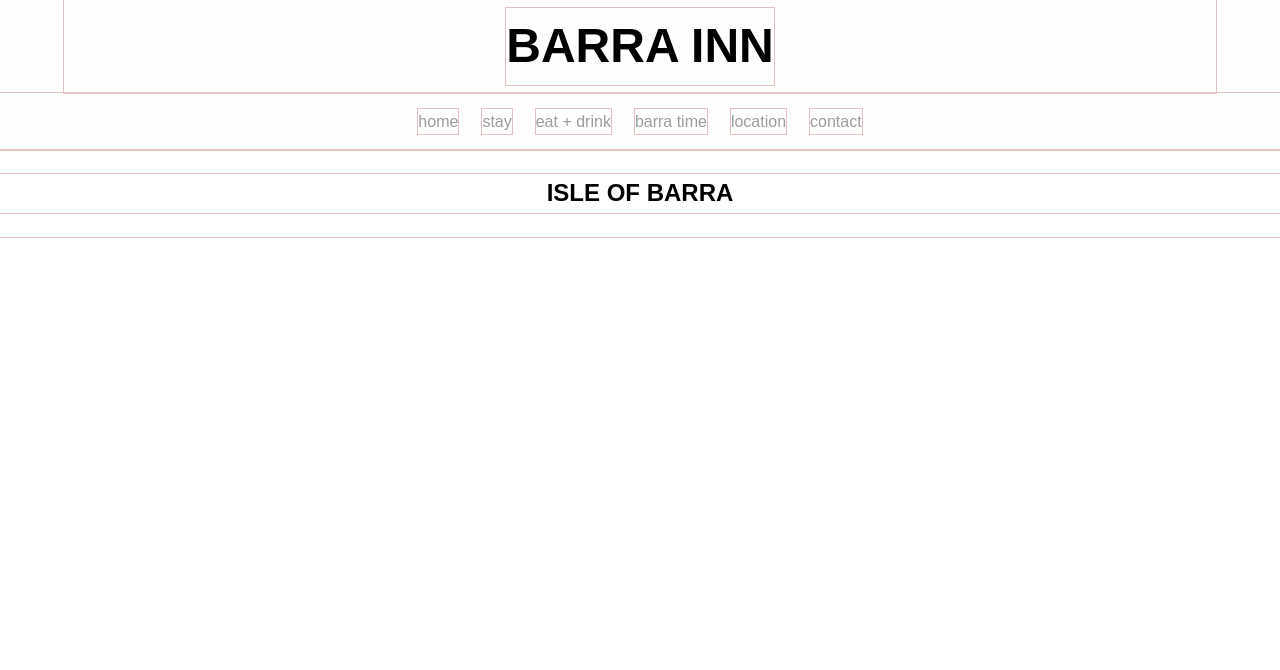
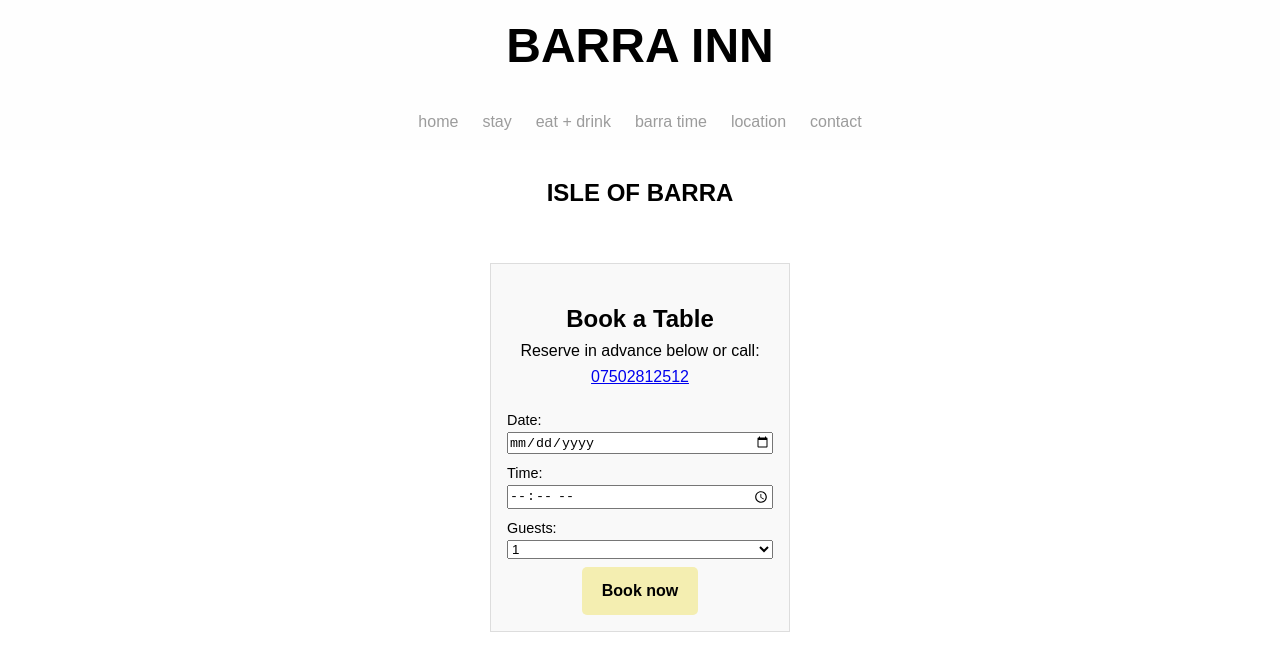
Before and after one commit to Anicaaa/barra-inn, a plain HTML site: page eatdrink.html in a window 1280 px wide. Drawn offline with Linux system fonts and the light colour scheme.

Commit message:
Book a Table Added

```diff
--- a/eatdrink.css
+++ b/eatdrink.css
@@ -2,7 +2,6 @@
     box-sizing: border-box;
     margin: 0;
     padding: 0;
-    outline: 1px solid rgb(228, 194, 194);
 }
 
 body,
@@ -105,6 +104,66 @@ html {
     color: #000000;
 }
 
+/* Reservation Box */
+
+.wrapper {
+    display: flex;
+    justify-content: center;
+    margin: 50px 0;
+}
+
+.reservation-widget {
+    background: #f9f9f9;
+    border: 1px solid #ddd;
+    padding: 16px;
+    max-width: 300px;
+    font-family: sans-serif;
+}
+
+.reservation-widget h2 {
+    margin-top: 0;
+}
+
+.reservation-widget form {
+    display: grid;
+    grid-gap: 8px;
+}
+
+.reservation-widget label {
+    font-size: 0.9em;
+    display: flex;
+    flex-direction: column;
+}
+
+.reservation-widget button {
+    display: block;
+    margin: 0 auto;
+    background: rgb(244, 238, 177);
+    color: #000;
+    border: none;
+    padding: 15px 20px;
+    text-decoration: none;
+    border-radius: 5px;
+    transition: background-color 0.3s ease;
+    font-size: 1rem;
+    font-weight: bold;
+}
+
+.reservation-widget button:hover {
+    background-color: rgb(255, 251, 206);
+}
+
+.reservation-widget .alt {
+    margin-top: 12px;
+    font-size: 0.85em;
+    color: #666;
+}
+
+.book-table {
+    text-align: center;
+    margin: 20px 0;
+}
+
 /* Mobile Styles */
 @media (max-width: 768px) {
     body {
--- a/eatdrink.html
+++ b/eatdrink.html
@@ -36,6 +36,38 @@
 
     <h2 class="subtitle">ISLE OF BARRA</h2>
 
+    <!-- Reservation Box -->
+    <main class="wrapper">
+    <div class="reservation-widget">
+        <div class="book-table">
+        <h2>Book a Table</h2>
+        <p>Reserve in advance below or call: <a href="tel:+441879220680">07502812512</a></p>
+        </div>
+        <form action="https://yourbookinglink.com" method="GET" target="_blank">
+            <label>
+                Date:
+                <input type="date" name="date" required>
+            </label>
+            <label>
+                Time:
+                <input type="time" name="time" required>
+            </label>
+            <label>
+                Guests:
+                <select name="guests" required>
+                    <option value="1">1</option>
+                    <option value="2">2</option>
+                    <option value="3">3</option>
+                    <option value="2">4</option>
+                    <option value="3">5+</option>
+                </select>
+            </label>
+            <button type="submit">Book now</button>
+        </form>
+    </div>
+    </main>
+
+
     <script src="script.js"></script>
 </body>
 
```
Also changed, not shown: style.css (+4 -3 lines).
